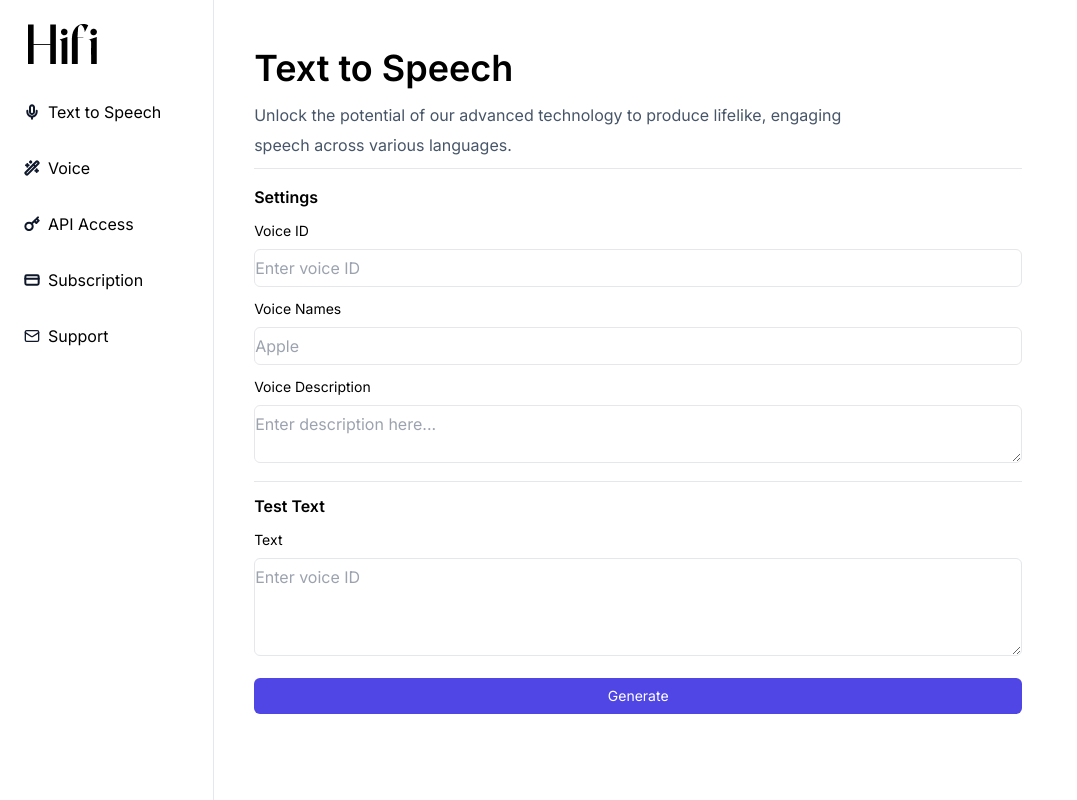
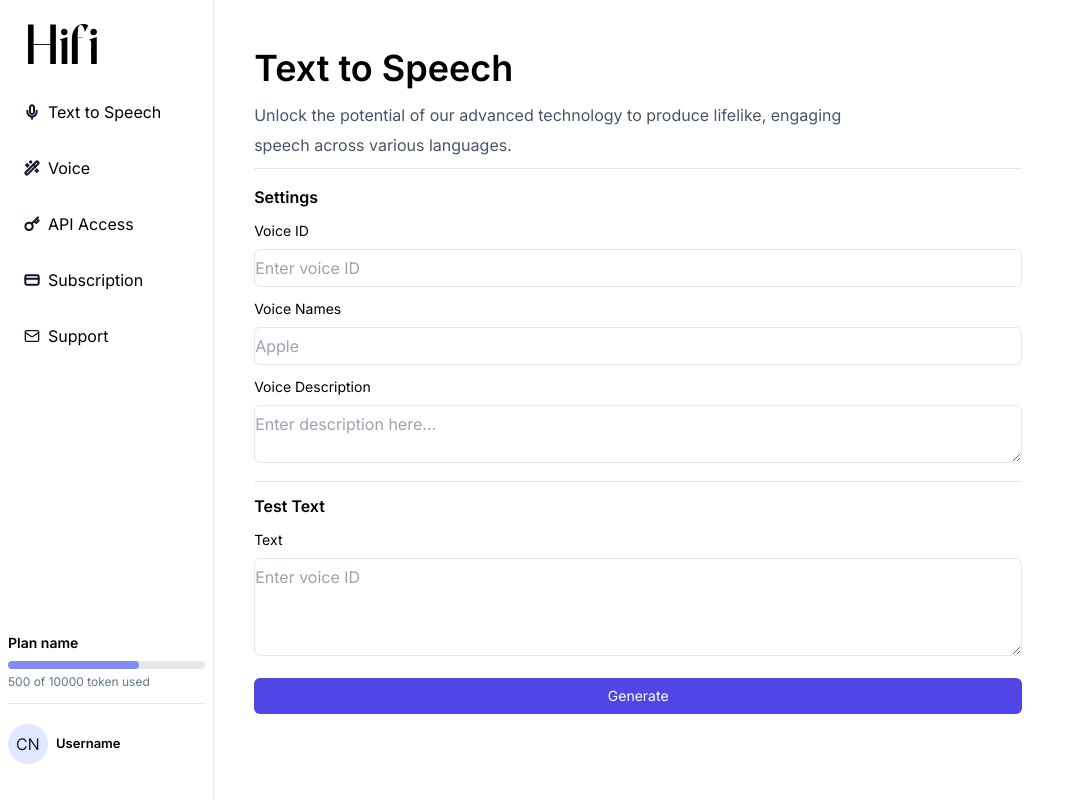
Before and after one commit to cysbyte/nextjs-saas-api, a Next.js app: page /product/text-to-speech in a window 1280 px wide. Shown: the whole page, without its empty margins (0-1077 px from the left). Built offline with nearby package versions, Linux system fonts and the light colour scheme.

Commit message:
update text-to-speech page

```diff
--- a/src/components/shared/ProductSideBar.tsx
+++ b/src/components/shared/ProductSideBar.tsx
@@ -5,7 +5,7 @@ import Link from "next/link";
 
 const ProductSideBar = () => {
   return (
-    <div className="h-screen flex-[1] border-r">
+    <div className="flex flex-col justify-between h-screen flex-[1] border-r">
       <div className="mt-6 mx-3">
         <Link className="hover:text-teal-700 duration-300" href={"/"}>
           <div>
@@ -217,6 +217,33 @@ const ProductSideBar = () => {
           </div>
         </div>
       </div>
+      <div className="my-4 px-2">
+        <div className="border-b py-3">
+          <h6 className="text-sm font-semibold">Plan name</h6>
+          <div className="w-full bg-gray-200 rounded-full mt-2">
+            <div className="w-2/3 h-2 bg-indigo-400 rounded-full"></div>
+          </div>
+          <p className="text-[12px] mt-1 text-slate-500">
+            500 of 10000 token used
+          </p>
+        </div>
+        <div className="flex items-center my-5">
+          <svg
+            width="40"
+            height="40"
+            viewBox="0 0 40 40"
+            fill="none"
+            xmlns="http://www.w3.org/2000/svg"
+          >
+            <circle cx="20" cy="20" r="20" fill="#E0E7FF" />
+            <path
+              d="M18.7727 18H17.3636C17.2803 17.5947 17.1345 17.2386 16.9261 16.9318C16.7216 16.625 16.4716 16.3674 16.1761 16.1591C15.8845 15.947 15.5606 15.7879 15.2045 15.6818C14.8485 15.5758 14.4773 15.5227 14.0909 15.5227C13.3864 15.5227 12.7481 15.7008 12.1761 16.0568C11.608 16.4129 11.1553 16.9375 10.8182 17.6307C10.4848 18.3239 10.3182 19.1742 10.3182 20.1818C10.3182 21.1894 10.4848 22.0398 10.8182 22.733C11.1553 23.4261 11.608 23.9508 12.1761 24.3068C12.7481 24.6629 13.3864 24.8409 14.0909 24.8409C14.4773 24.8409 14.8485 24.7879 15.2045 24.6818C15.5606 24.5758 15.8845 24.4186 16.1761 24.2102C16.4716 23.9981 16.7216 23.7386 16.9261 23.4318C17.1345 23.1212 17.2803 22.7652 17.3636 22.3636H18.7727C18.6667 22.9583 18.4735 23.4905 18.1932 23.9602C17.9129 24.4299 17.5644 24.8295 17.1477 25.1591C16.7311 25.4848 16.2633 25.733 15.7443 25.9034C15.2292 26.0739 14.678 26.1591 14.0909 26.1591C13.0985 26.1591 12.2159 25.9167 11.4432 25.4318C10.6705 24.947 10.0625 24.2576 9.61932 23.3636C9.17614 22.4697 8.95455 21.4091 8.95455 20.1818C8.95455 18.9545 9.17614 17.8939 9.61932 17C10.0625 16.1061 10.6705 15.4167 11.4432 14.9318C12.2159 14.447 13.0985 14.2045 14.0909 14.2045C14.678 14.2045 15.2292 14.2898 15.7443 14.4602C16.2633 14.6307 16.7311 14.8807 17.1477 15.2102C17.5644 15.536 17.9129 15.9337 18.1932 16.4034C18.4735 16.8693 18.6667 17.4015 18.7727 18ZM30.277 14.3636V26H28.9134L22.5724 16.8636H22.4588V26H21.0497V14.3636H22.4134L28.777 23.5227H28.8906V14.3636H30.277Z"
+              fill="#0F172A"
+            />
+          </svg>
+          <p className="ml-2 font-semibold text-black text-[13px]">Username</p>
+        </div>
+      </div>
     </div>
   );
 };
```
